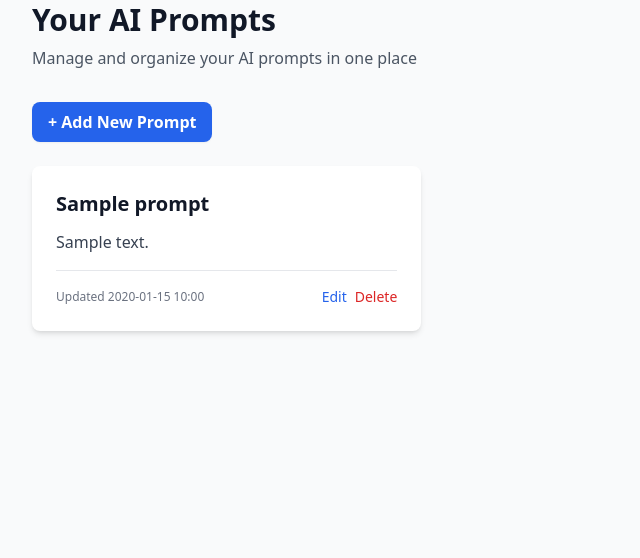
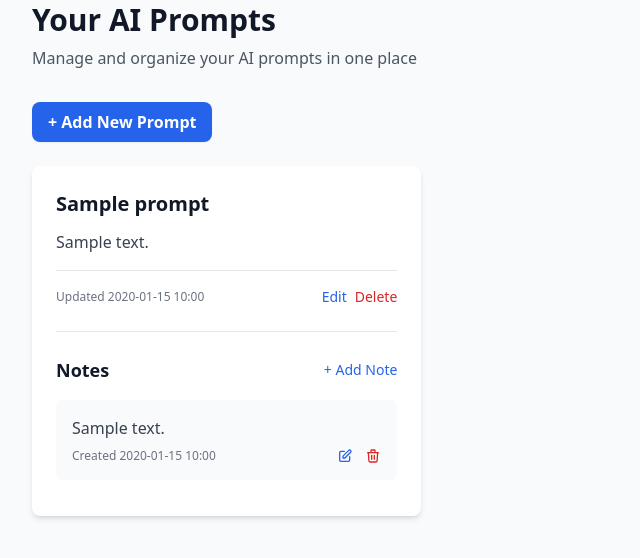
Before and after one commit to ivan-lyutskanov/prompt-library, a FastAPI app: page / in a window 1280 px wide. Shown: the part 95-653 px from the top of the page, without its empty margins (0-640 px from the left). Run offline with FastAPI, Linux system fonts and the light colour scheme; tables that the repository leaves empty hold one stand-in row (values such as "Sample post"); some libraries are stand-ins or nearby versions.

Commit message:
Notes Section Feature

```diff
--- a/app/crud.py
+++ b/app/crud.py
@@ -1,6 +1,6 @@
 """CRUD operations for database."""
 from datetime import datetime
-from sqlalchemy.orm import Session
+from sqlalchemy.orm import Session, joinedload
 from app import models, schemas
 
 
@@ -10,8 +10,8 @@ def get_prompts(db: Session) -> list[models.Prompt]:
 
 
 def get_prompt(db: Session, prompt_id: int) -> models.Prompt | None:
-    """Get a single prompt by id."""
-    return db.query(models.Prompt).filter(models.Prompt.id == prompt_id).first()
+    """Get a single prompt by id with notes."""
+    return db.query(models.Prompt).options(joinedload(models.Prompt.notes)).filter(models.Prompt.id == prompt_id).first()
 
 
 def create_prompt(db: Session, prompt: schemas.PromptCreate) -> models.Prompt:
@@ -46,3 +46,48 @@ def delete_prompt(db: Session, prompt_id: int) -> bool:
         db.commit()
         return True
     return False
+
+
+# Note CRUD operations
+
+def get_notes(db: Session, prompt_id: int) -> list[models.Note]:
+    """Get all notes for a specific prompt, ordered by created_at descending."""
+    return db.query(models.Note).filter(models.Note.prompt_id == prompt_id).order_by(models.Note.created_at.desc()).all()
+
+
+def get_note(db: Session, note_id: int) -> models.Note | None:
+    """Get a single note by id."""
+    return db.query(models.Note).filter(models.Note.id == note_id).first()
+
+
+def create_note(db: Session, prompt_id: int, note: schemas.NoteCreate) -> models.Note:
+    """Create a new note for a prompt."""
+    db_note = models.Note(
+        prompt_id=prompt_id,
+        content=note.content
+    )
+    db.add(db_note)
+    db.commit()
+    db.refresh(db_note)
+    return db_note
+
+
+def update_note(db: Session, note_id: int, note: schemas.NoteUpdate) -> models.Note | None:
+    """Update an existing note."""
+    db_note = get_note(db, note_id)
+    if db_note:
+        db_note.content = note.content
+        db_note.updated_at = datetime.utcnow()
+        db.commit()
+        db.refresh(db_note)
+    return db_note
+
+
+def delete_note(db: Session, note_id: int) -> bool:
+    """Delete a note."""
+    db_note = get_note(db, note_id)
+    if db_note:
+        db.delete(db_note)
+        db.commit()
+        return True
+    return False
--- a/app/main.py
+++ b/app/main.py
@@ -90,3 +90,57 @@ async def delete_prompt(prompt_id: int, db: Session = Depends(get_db)):
     if not success:
         raise HTTPException(status_code=404, detail="Prompt not found")
     return {"success": True}
+
+
+# Note endpoints
+
+@app.post("/prompts/{prompt_id}/notes", response_class=HTMLResponse)
+async def create_note(
+    request: Request,
+    prompt_id: int,
+    content: str = Form(...),
+    db: Session = Depends(get_db)
+):
+    """Create new note for a prompt and return updated notes section."""
+    # Verify prompt exists
+    prompt = crud.get_prompt(db, prompt_id)
+    if not prompt:
+        raise HTTPException(status_code=404, detail="Prompt not found")
+
+    note_create = schemas.NoteCreate(content=content)
+    crud.create_note(db, prompt_id, note_create)
+
+    # Refresh prompt to get updated notes
+    prompt = crud.get_prompt(db, prompt_id)
+    return templates.TemplateResponse(
+        "components/notes_section.html",
+        {"request": request, "prompt": prompt}
+    )
+
+
+@app.put("/notes/{note_id}", response_class=HTMLResponse)
+async def update_note(
+    request: Request,
+    note_id: int,
+    content: str = Form(...),
+    db: Session = Depends(get_db)
+):
+    """Update note and return updated note card."""
+    note_update = schemas.NoteUpdate(content=content)
+    updated_note = crud.update_note(db, note_id, note_update)
+    if not updated_note:
+        raise HTTPException(status_code=404, detail="Note not found")
+
+    return templates.TemplateResponse(
+        "components/note_card.html",
+        {"request": request, "note": updated_note}
+    )
+
+
+@app.delete("/notes/{note_id}")
+async def delete_note(note_id: int, db: Session = Depends(get_db)):
+    """Delete note and return empty response."""
+    success = crud.delete_note(db, note_id)
+    if not success:
+        raise HTTPException(status_code=404, detail="Note not found")
+    return {"success": True}
--- /dev/null
+++ b/templates/components/note_card.html
@@ -0,0 +1,67 @@
+<div id="note-{{ note.id }}" class="bg-gray-50 rounded-md p-4 mb-3" x-data="{ editing: false }">
+    <!-- View Mode -->
+    <div x-show="!editing">
+        <p class="text-gray-700 mb-2 whitespace-pre-wrap">{{ note.content }}</p>
+        <div class="flex justify-between items-center">
+            <span class="text-xs text-gray-500">
+                {% if note.updated_at != note.created_at %}
+                    Updated {{ note.updated_at.strftime('%Y-%m-%d %H:%M') }}
+                {% else %}
+                    Created {{ note.created_at.strftime('%Y-%m-%d %H:%M') }}
+                {% endif %}
+            </span>
+            <div class="flex gap-3">
+                <button
+                    @click="editing = true"
+                    class="text-blue-600 hover:text-blue-800 text-sm transition duration-200"
+                >
+                    <svg xmlns="http://www.w3.org/2000/svg" class="h-4 w-4" fill="none" viewBox="0 0 24 24" stroke="currentColor">
+                        <path stroke-linecap="round" stroke-linejoin="round" stroke-width="2" d="M11 5H6a2 2 0 00-2 2v11a2 2 0 002 2h11a2 2 0 002-2v-5m-1.414-9.414a2 2 0 112.828 2.828L11.828 15H9v-2.828l8.586-8.586z" />
+                    </svg>
+                </button>
+                <button
+                    hx-delete="/notes/{{ note.id }}"
+                    hx-target="#note-{{ note.id }}"
+                    hx-swap="delete"
+                    class="text-red-600 hover:text-red-800 text-sm transition duration-200"
+                >
+                    <svg xmlns="http://www.w3.org/2000/svg" class="h-4 w-4" fill="none" viewBox="0 0 24 24" stroke="currentColor">
+                        <path stroke-linecap="round" stroke-linejoin="round" stroke-width="2" d="M19 7l-.867 12.142A2 2 0 0116.138 21H7.862a2 2 0 01-1.995-1.858L5 7m5 4v6m4-6v6m1-10V4a1 1 0 00-1-1h-4a1 1 0 00-1 1v3M4 7h16" />
+                    </svg>
+                </button>
+            </div>
+        </div>
+    </div>
+
+    <!-- Edit Mode -->
+    <div x-show="editing" style="display: none;">
+        <form
+            hx-put="/notes/{{ note.id }}"
+            hx-target="#note-{{ note.id }}"
+            hx-swap="outerHTML"
+            class="space-y-3"
+        >
+            <textarea
+                name="content"
+                required
+                rows="3"
+                class="w-full px-3 py-2 border border-gray-300 rounded-md focus:outline-none focus:ring-2 focus:ring-blue-500 focus:border-transparent"
+            >{{ note.content }}</textarea>
+            <div class="flex gap-2">
+                <button
+                    type="submit"
+                    class="bg-blue-600 hover:bg-blue-700 text-white text-sm font-semibold py-1.5 px-3 rounded-md transition duration-200"
+                >
+                    Save
+                </button>
+                <button
+                    type="button"
+                    @click="editing = false"
+                    class="bg-gray-200 hover:bg-gray-300 text-gray-700 text-sm font-semibold py-1.5 px-3 rounded-md transition duration-200"
+                >
+                    Cancel
+                </button>
+            </div>
+        </form>
+    </div>
+</div>
--- /dev/null
+++ b/templates/components/notes_section.html
@@ -0,0 +1,57 @@
+<div id="notes-section-{{ prompt.id }}" class="mt-6 pt-6 border-t border-gray-200" x-data="{ showAddForm: false }">
+    <div class="flex justify-between items-center mb-4">
+        <h4 class="text-lg font-semibold text-gray-900">Notes</h4>
+        <button
+            @click="showAddForm = !showAddForm"
+            class="text-blue-600 hover:text-blue-800 font-medium text-sm transition duration-200"
+        >
+            <span x-show="!showAddForm">+ Add Note</span>
+            <span x-show="showAddForm">Cancel</span>
+        </button>
+    </div>
+
+    <!-- Add Note Form -->
+    <div x-show="showAddForm" x-transition style="display: none;" class="mb-4">
+        <form
+            hx-post="/prompts/{{ prompt.id }}/notes"
+            hx-target="#notes-section-{{ prompt.id }}"
+            hx-swap="outerHTML"
+            @htmx:after-request="showAddForm = false"
+            class="space-y-3"
+        >
+            <textarea
+                name="content"
+                placeholder="Enter your note here..."
+                required
+                rows="4"
+                class="w-full px-3 py-2 border border-gray-300 rounded-md focus:outline-none focus:ring-2 focus:ring-blue-500 focus:border-transparent"
+            ></textarea>
+            <div class="flex gap-2">
+                <button
+                    type="submit"
+                    class="bg-blue-600 hover:bg-blue-700 text-white text-sm font-semibold py-2 px-4 rounded-md transition duration-200"
+                >
+                    Save Note
+                </button>
+                <button
+                    type="button"
+                    @click="showAddForm = false"
+                    class="bg-gray-200 hover:bg-gray-300 text-gray-700 text-sm font-semibold py-2 px-4 rounded-md transition duration-200"
+                >
+                    Cancel
+                </button>
+            </div>
+        </form>
+    </div>
+
+    <!-- Notes List -->
+    <div class="space-y-3">
+        {% if prompt.notes %}
+            {% for note in prompt.notes %}
+                {% include 'components/note_card.html' %}
+            {% endfor %}
+        {% else %}
+            <p class="text-gray-500 text-sm italic py-4">No notes yet. Add one to get started.</p>
+        {% endif %}
+    </div>
+</div>
--- a/templates/components/prompt_card.html
+++ b/templates/components/prompt_card.html
@@ -79,4 +79,7 @@
             </div>
         </form>
     </div>
+
+    <!-- Notes Section -->
+    {% include 'components/notes_section.html' %}
 </div>
```
Also changed, not shown: app/models.py (+20 -1 lines), app/schemas.py (+27 -0 lines).
